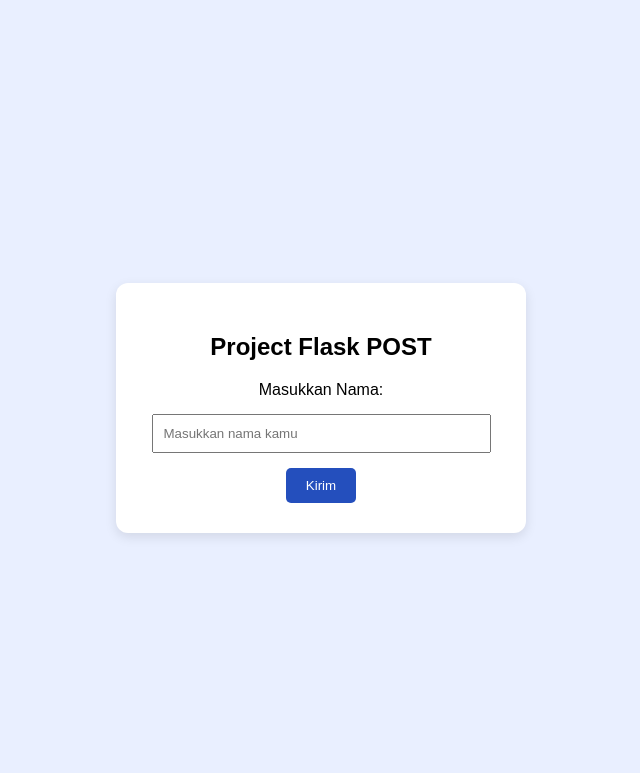
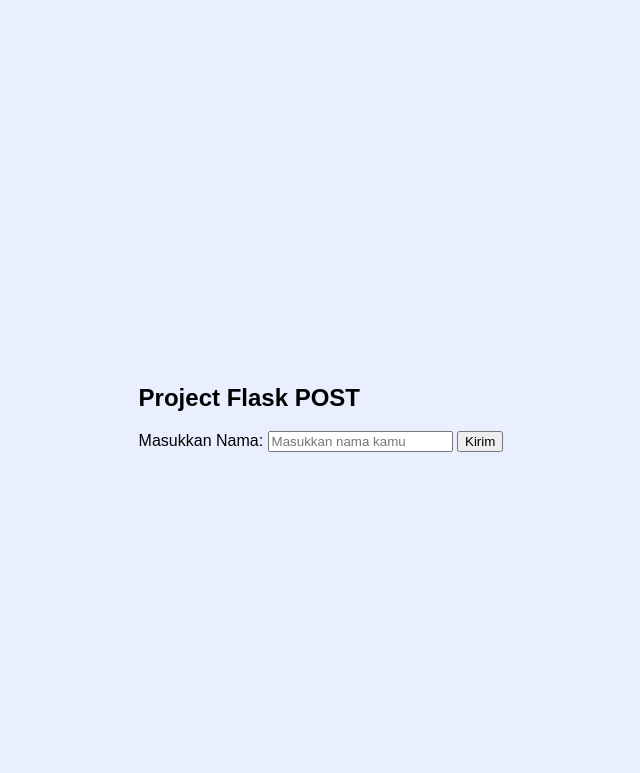
Before and after one commit to aryarezalfarezi-cmyk/FirstFlask_0057, a Flask app: page / in a window 1280 px wide. Shown: the top 773 px of the page, without its empty margins (319-959 px from the left). Run offline with Flask 3, Linux system fonts and the light colour scheme.

Commit message:
body css

```diff
--- a/static/styles.css
+++ b/static/styles.css
@@ -6,35 +6,3 @@ body {
     align-items: center;
     height: 100vh;
 }
-
-.container {
-    background-color: white;
-    padding: 30px;
-    border-radius: 12px;
-    width: 350px;
-    text-align: center;
-    box-shadow: 0 4px 12px rgba(0, 0, 0, 0.1);
-}
-
-input {
-    width: 90%;
-    padding: 10px;
-    margin: 15px 0;
-}
-
-button {
-    background-color: #244fbd;
-    color: white;
-    padding: 10px 20px;
-    border: none;
-    border-radius: 5px;
-    cursor: pointer;
-}
-
-button:hover {
-    background-color: #183a91;
-}
-
-h3 {
-    color: green;
-}
```
